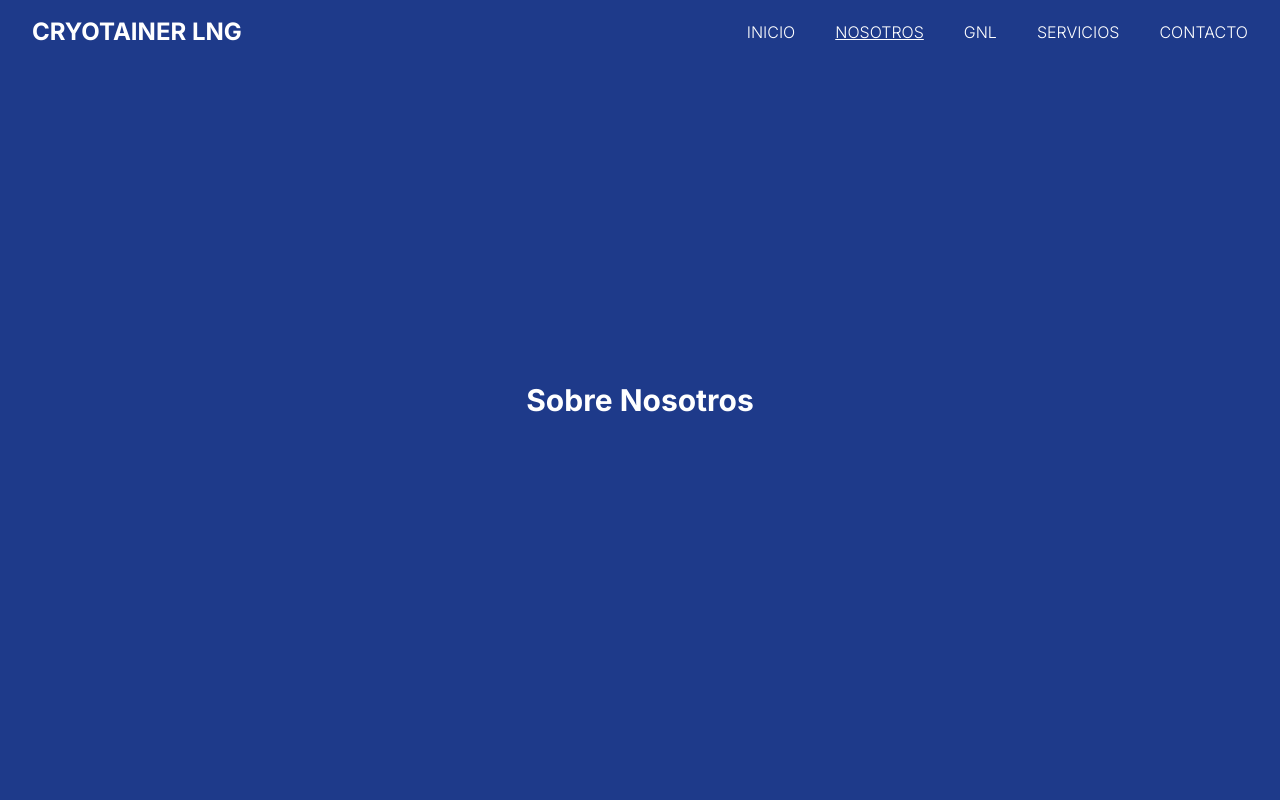
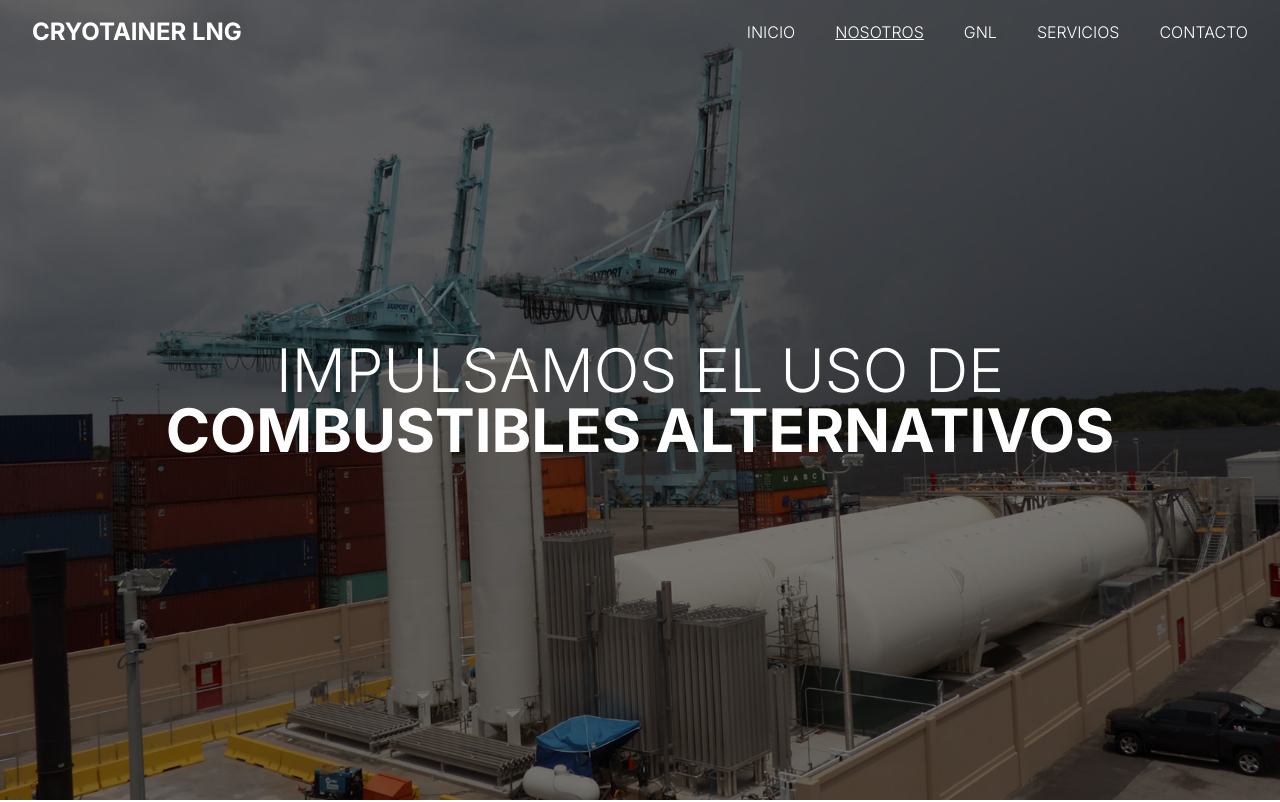
Before and after one commit to global-ic/cryotainer-lng, a Nuxt app in the folder nuxt/: page /nosotros in a window 1280 px wide. Shown: the top 802 px of the page. Built offline with nearby package versions, Linux system fonts and the light colour scheme; a web font is replaced by a local one.

Commit message:
update(Client): Implement the hero to about page

```diff
--- /dev/null
+++ b/nuxt/components/about/HeroSection.vue
@@ -0,0 +1,50 @@
+<script setup lang="ts">
+import { gsap } from 'gsap';
+
+const line1 = ref<HTMLSpanElement>();
+const line2 = ref<HTMLSpanElement>();
+const heroSection = ref<HTMLElement>();
+
+onMounted(() => {
+  const tl = gsap.timeline();
+
+  tl.to(heroSection.value!, {
+    opacity: 1,
+    delay: 0.5,
+    duration: 1,
+    ease: 'power2',
+  });
+
+  tl.from(
+    [line1.value, line2.value],
+    {
+      y: 500,
+      opacity: 0,
+      duration: 1,
+      stagger: 0.1,
+      ease: 'power2',
+    },
+    '-=0.75'
+  );
+});
+</script>
+
+<template>
+  <section
+    ref="heroSection"
+    aria-label="Portada"
+    style="background-image: url(/img/cryotainer-hero.jpg)"
+    class="flex h-screen w-full transform items-center justify-center bg-zinc-900/50 bg-cover bg-center opacity-0"
+  >
+    <div class="px-4 lg:px-8">
+      <h1 class="text-center font-headline text-4xl font-light uppercase text-white md:text-5xl lg:text-6xl">
+        <div class="overflow-hidden">
+          <span ref="line1" class="block">Impulsamos el uso de</span>
+        </div>
+        <div class="overflow-hidden">
+          <span ref="line2" class="block font-bold">combustibles alternativos</span>
+        </div>
+      </h1>
+    </div>
+  </section>
+</template>
--- a/nuxt/pages/nosotros.vue
+++ b/nuxt/pages/nosotros.vue
@@ -3,7 +3,7 @@ useHead({ title: 'Sobre Nosotros' });
 </script>
 
 <template>
-  <div class="flex h-screen w-full items-center justify-center bg-primary-900 text-white">
-    <h1 class="font-headline text-3xl font-bold">Sobre Nosotros</h1>
-  </div>
+  <main>
+    <AboutHeroSection />
+  </main>
 </template>
```
